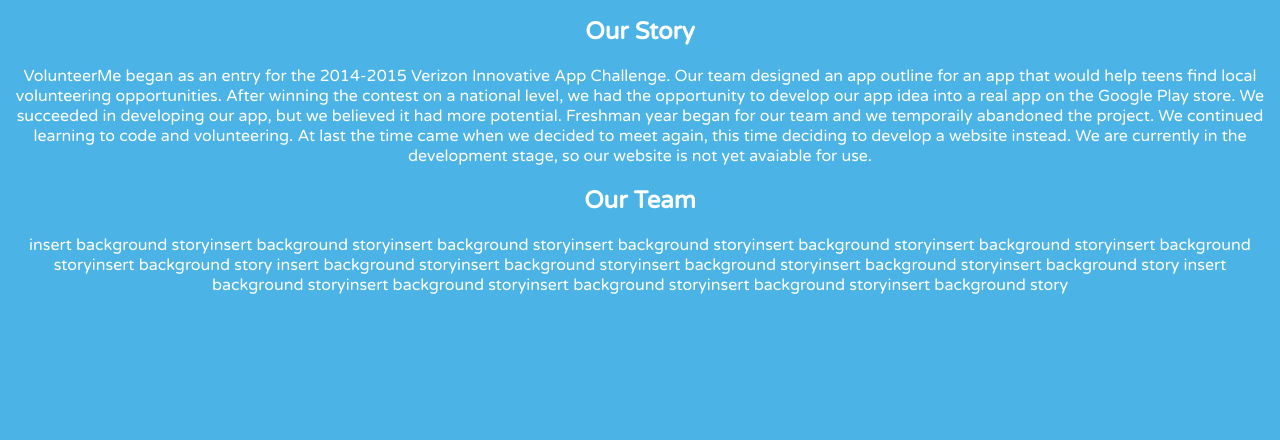
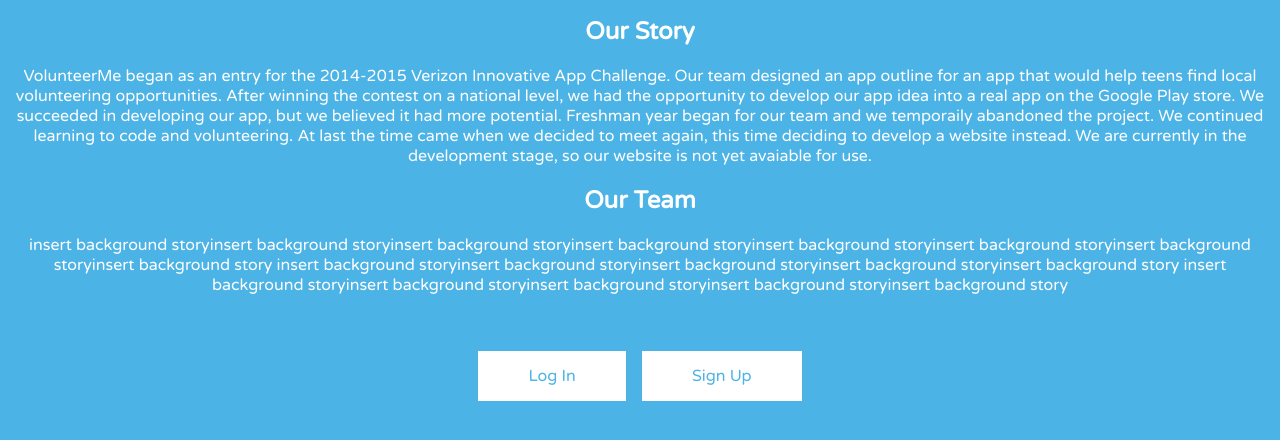
Before and after one commit to volunteerme/volunteerme.github.io, a plain HTML site: page index.html in a window 1280 px wide. Shown: the part 106-546 px from the top of the page. Drawn offline with Linux system fonts and the light colour scheme.

Commit message:
Added Buttons

```diff
--- a/index.html
+++ b/index.html
@@ -13,6 +13,20 @@
 img{
 	padding:12px;
 }
+.button{
+   background-color:white;
+   border: none;
+   color:#4BB3E6;
+   padding:15px 50px;
+   text-align:center;
+   text-decoration:none;
+   display:inline-block;
+   font-size:16px;
+   margin:20px 6px;
+   cursor:pointer;
+}
+
+
 </style>
 </head>
 
@@ -33,6 +47,10 @@ insert background storyinsert background storyinsert background storyinsert back
 
 <br>
 
+<a href="login.html" class="button">Log In</a>
+
+<a href="signup.html" class="button">Sign Up</a>
+
 </body>
 
 </html>
```
